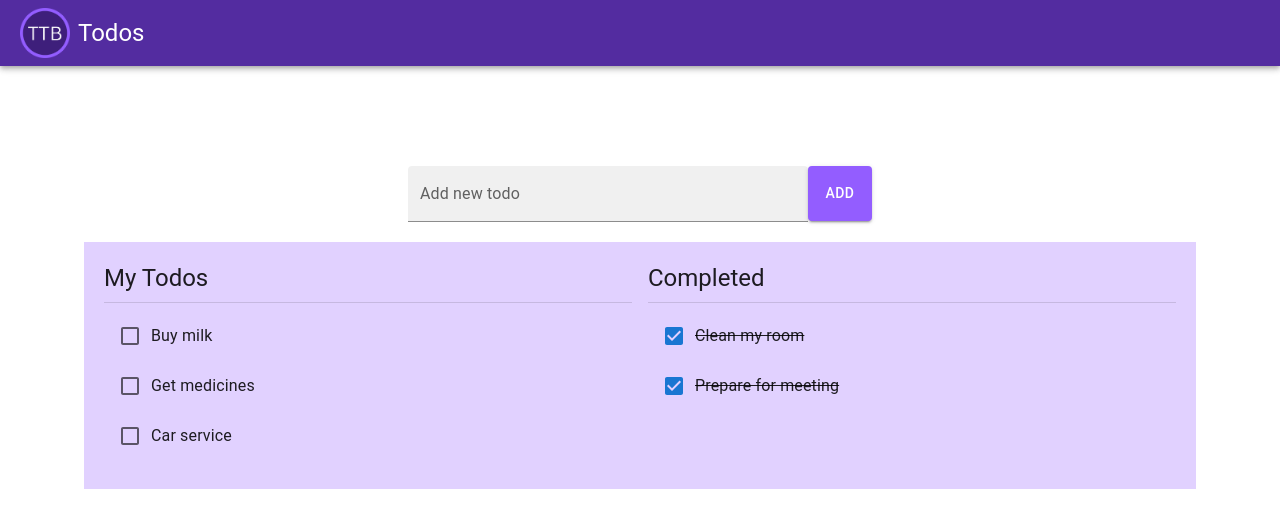
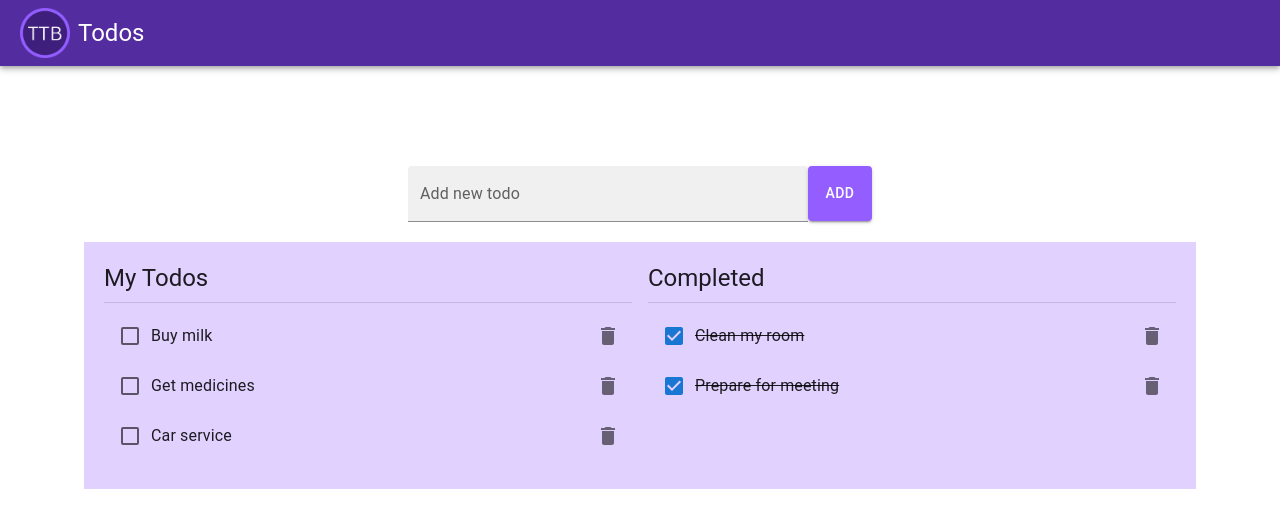
Before and after one commit to zul132/React-Todos-List-App, a React (Create React App) app: page / in a window 1280 px wide. Shown: the top 528 px of the page. Built offline with nearby package versions, Linux system fonts and the light colour scheme.

Commit message:
done with Deleting todos

```diff
--- a/package.json
+++ b/package.json
@@ -7,6 +7,7 @@
     "@emotion/styled": "^11.14.0",
     "@material-ui/core": "^4.12.4",
     "@material-ui/icons": "^4.11.3",
+    "@mui/icons-material": "^6.4.0",
     "@mui/material": "^6.4.0",
     "@mui/styles": "^6.4.0",
     "@testing-library/jest-dom": "^5.17.0",
--- a/src/components/todo-item.js
+++ b/src/components/todo-item.js
@@ -1,8 +1,9 @@
-import { Checkbox, FormControlLabel, FormGroup, ListItem, Typography } from '@mui/material';
+import { Box, Checkbox, FormControlLabel, FormGroup, IconButton, ListItem, Typography } from '@mui/material';
 import React, { useState } from 'react';
 
 import { useDispatch } from 'react-redux';
-import { TOGGLE_COMPLETED } from '../redux/actions';
+import { DELETE_TODO, TOGGLE_COMPLETED } from '../redux/actions';
+import DeleteIcon from '@mui/icons-material/Delete';
 
 export default function TodoItem({ id, title, completed, important }) {
     const dispatch = useDispatch();
@@ -11,6 +12,16 @@ export default function TodoItem({ id, title, completed, important }) {
     function toggleCheckBox() {
         dispatch({
             type: TOGGLE_COMPLETED,
+            payload: {
+                id,
+            },
+        });
+    }
+
+    // function to delete a particular todo
+    function handleDeleteClick() {
+        dispatch({
+            type: DELETE_TODO,
             payload: {
                 id,
             },
@@ -38,6 +49,12 @@ export default function TodoItem({ id, title, completed, important }) {
                   </Typography>}
                 ></FormControlLabel>
             </FormGroup>
+            {/* Replace ListItemSecondaryAction */}
+            <Box sx={{ marginLeft: "auto" }}>
+                <IconButton onClick={handleDeleteClick} edge="end">
+                    <DeleteIcon />
+                </IconButton>
+            </Box>
         </ListItem>
     );
 };
--- a/src/redux/reducer.js
+++ b/src/redux/reducer.js
@@ -1,7 +1,7 @@
 /*
     After the Action is served by the Middleware, the execution comes to the Reducer.
 */
-import { ADD_TODO, TOGGLE_COMPLETED } from "./actions";
+import { ADD_TODO, DELETE_TODO, TOGGLE_COMPLETED } from "./actions";
 import { initialState } from "./initial-state";
 
 // We use the shortid library to generate a random unique id for our new todo
@@ -44,6 +44,18 @@ function reducer(state = initialState, action) {
 
             return newState;
         }
+        case DELETE_TODO: {
+            const { id } = action.payload;
+            const newTodos = state.todos.filter((todo) => todo.id !== id);
+
+            const newState = {
+                ...state,
+                todos: newTodos,
+            };
+
+            return newState;
+        }
+
         default:
             return state;
     }
```
Also changed, not shown: 1 other file (tests, documents, lock files or other folders).
